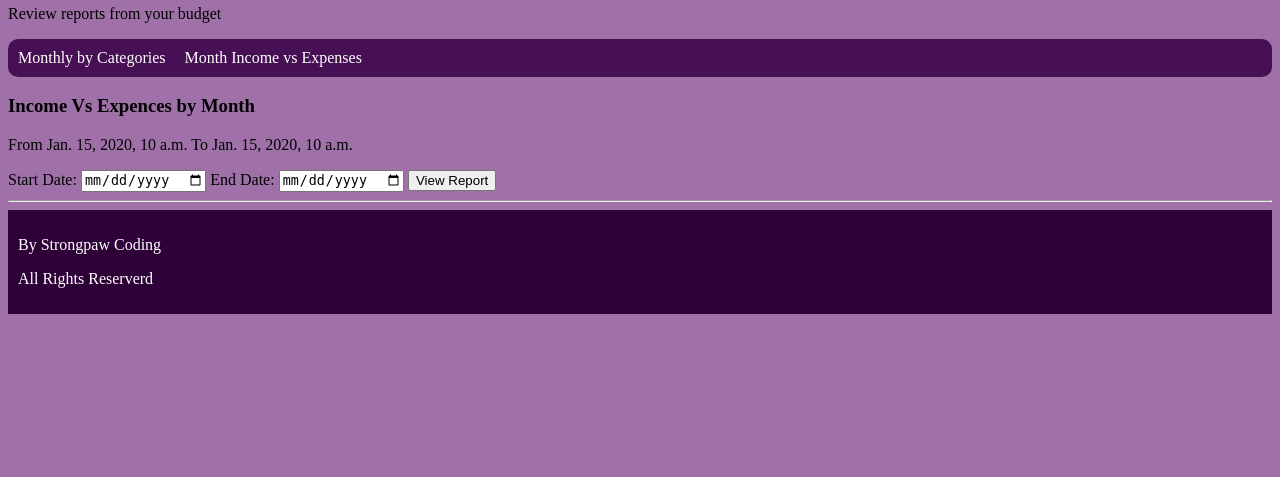
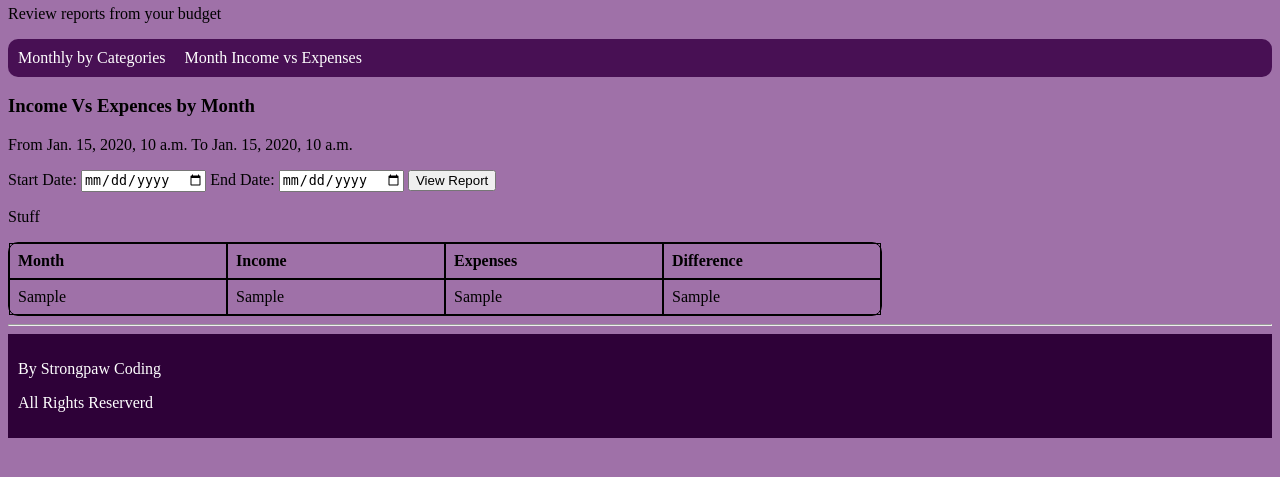
Before and after one commit to thieu-strongpaw/strongpaw_budget, a Django app: template reports/templates/reports/incomeVsExpence.html in a window 1280 px wide. Shown: the part 231-708 px from the top of the page. Run offline with Django 5.2, Linux system fonts and the light colour scheme; the template is opened without the code that fills it: most values are stand-ins (such as "Sample title", 1, 10 or a date in 2020).

Commit message:
got the incomve vs expence report to work.

```diff
--- a/reports/templates/reports/incomeVsExpence.html
+++ b/reports/templates/reports/incomeVsExpence.html
@@ -28,5 +28,28 @@
 	<button type="submit">View Report</button>
 </form>
 
+<p>Stuff</p>
+
+<table>
+	<thead>
+		<tr>
+			<th>Month</th>
+			<th>Income</th>
+			<th>Expenses</th>
+			<th>Difference</th>
+		</tr>
+	</thead>
+	<tbody>
+		{% for month in table_1_data %}
+		<tr>
+			<td>{{ month.0 }}</td>
+			<td>{{ month.1 }}</td>
+			<td>{{ month.2 }}</td>
+			<td>{{ month.3 }}</td>
+		</tr>
+		{% endfor %}
+	</tbody>
+</table>
+
 
 {% endblock page_content %}
```
Also changed, not shown: reports/templates/reports/reports.html (+4 -4 lines), reports/views.py (+8 -7 lines), reports/urls.py (line endings or trailing spaces).
